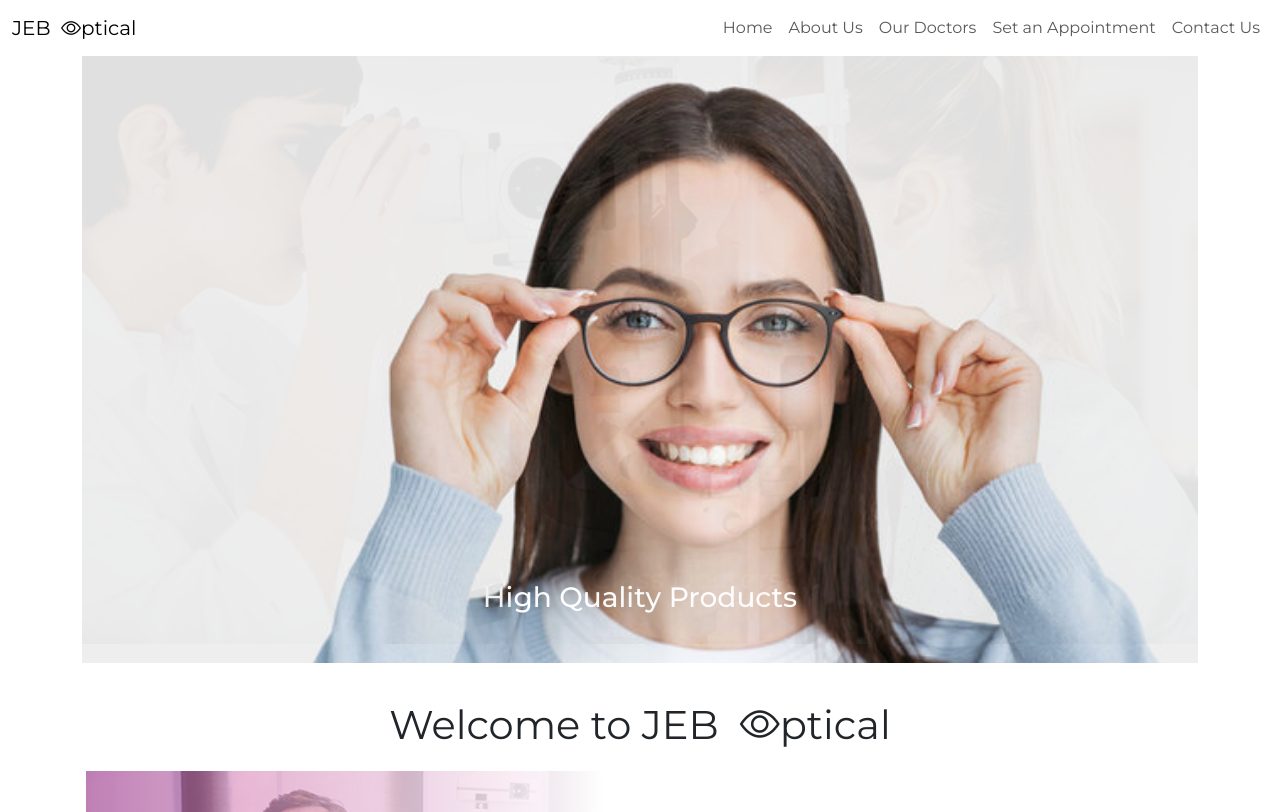
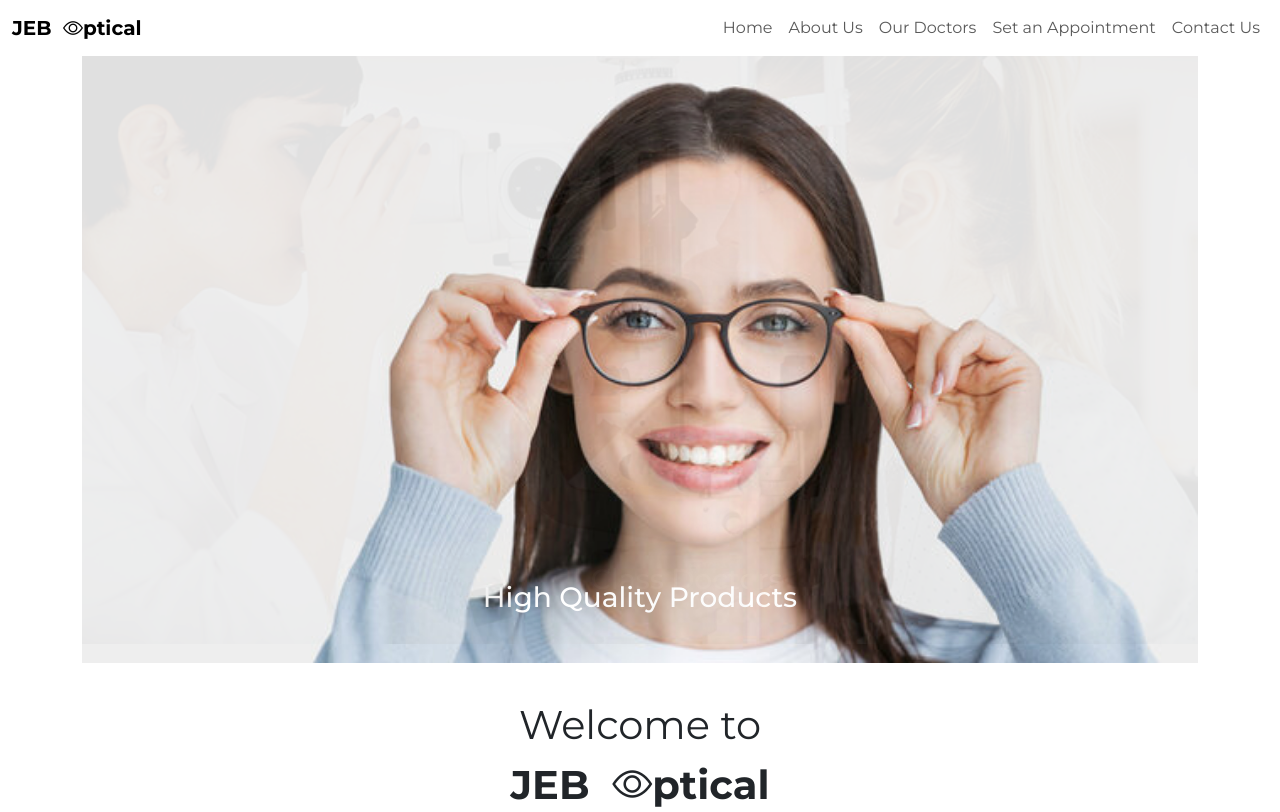
Before and after one commit to patd0tjs/jeboptical, a plain HTML site: page index.html in a window 1280 px wide. Shown: the top 812 px of the page. Drawn offline with nearby package versions, Linux system fonts and the light colour scheme.

Commit message:
added breakline to business name

```diff
--- a/index.html
+++ b/index.html
@@ -30,7 +30,7 @@
     <!-- navbar -->
     <nav class="navbar navbar-expand-lg bg-body-tertiaryme-auto">
       <div class="container-fluid">
-        <a class="navbar-brand" href="#"
+        <a class="navbar-brand fw-bold" href="#"
           >JEB &nbsp;<i class="bi bi-eye"></i>ptical</a
         >
         <button
@@ -101,7 +101,8 @@
       <!-- about -->
       <section id="about" class="p-3 mt-3">
         <p class="fs-1 text-center">
-          Welcome to JEB &nbsp;<i class="bi bi-eye"></i>ptical
+          Welcome to <br />
+          <strong>JEB &nbsp;<i class="bi bi-eye"></i>ptical</strong>
         </p>
         <div class="row">
           <div id="about_content" class="col-lg"></div>
```
